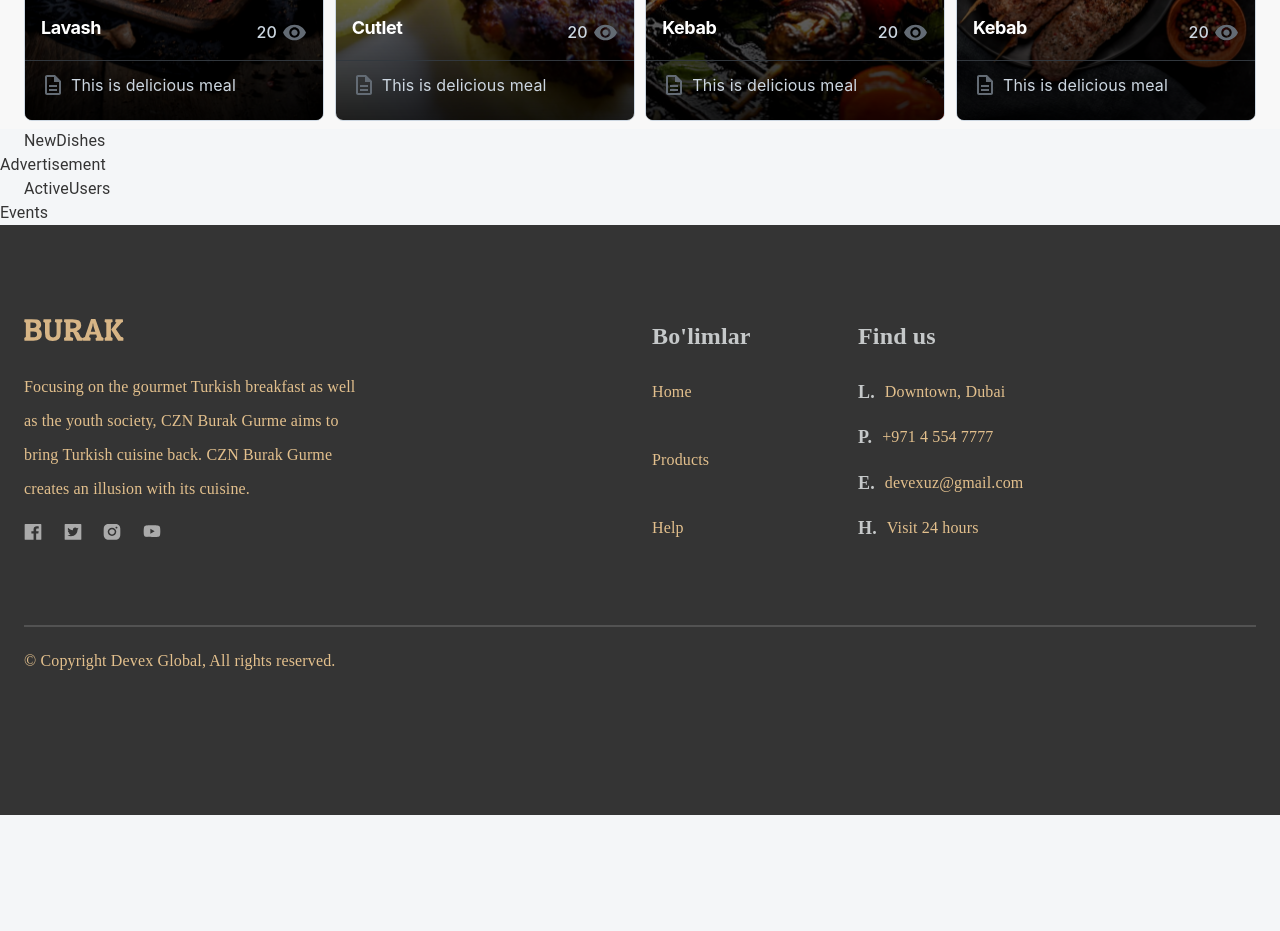
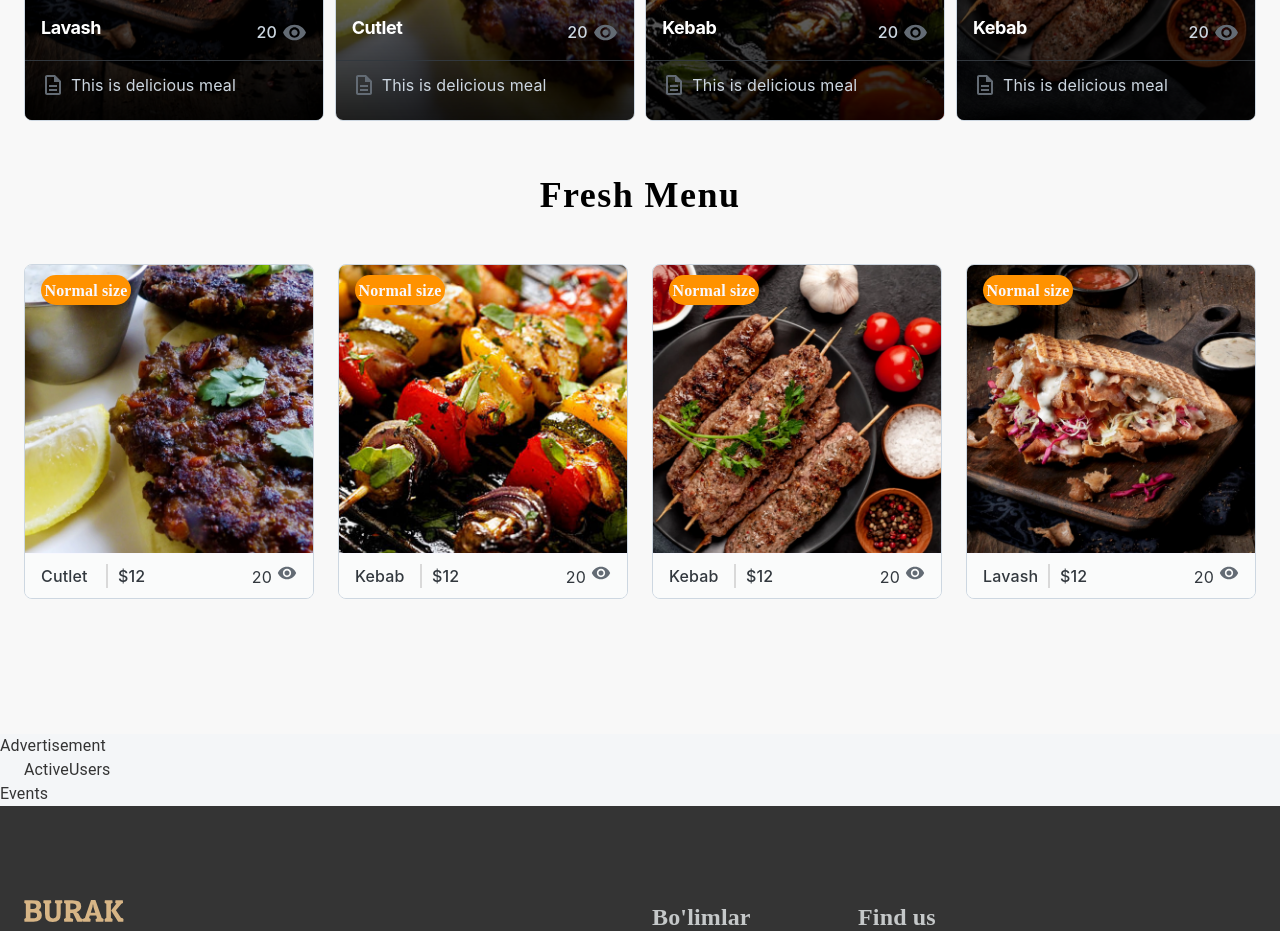
Before and after one commit to odilboooy10/burak-react, a React (Create React App) app: page / in a window 1280 px wide. Shown: the part 1460-2391 px from the top of the page. Before the commit the page ends 2275 px from the top, so only its background shows below. Built offline with nearby package versions, Linux system fonts and the light colour scheme.

Commit message:
feat: Create and modify popular and new dishes sectional component

```diff
--- a/src/app/screens/homePage/NewDishes.tsx
+++ b/src/app/screens/homePage/NewDishes.tsx
@@ -1,8 +1,71 @@
-import React from "react";
-import { Container } from "@mui/material";
+import { Box, Container, Stack } from "@mui/material";
+import { CssVarsProvider } from "@mui/joy/styles";
+import Card from "@mui/joy/Card";
+import CardContent from "@mui/joy/CardContent";
+import CardOverflow from "@mui/joy/CardOverflow";
+import Typography from "@mui/joy/Typography";
+import { CardCover } from "@mui/joy";
+import VisibilityIcon from "@mui/icons-material/Visibility";
+import DescriptionOutlinedIcon from "@mui/icons-material/DescriptionOutlined";
+import AspectRatio from "@mui/joy/AspectRatio";
+import Divider from "../../components/divider"
 
-export default function NewDishes() {
-    return(<div>
-        <Container>NewDishes</Container>
-        </div>);
+const newDishList = [
+  { productName: "Cutlet", imagePath: "/img/cutlet.webp" },
+  { productName: "Kebab", imagePath: "/img/kebab.webp" },
+  { productName: "Kebab", imagePath: "/img/kebab-fresh.webp" },
+  { productName: "Lavash", imagePath: "/img/lavash.webp" },
+];
+
+function NewDishes() {
+  return (
+    <div className={"new-dishes-frame"}>
+      <Container>
+        <Stack className={"main"}>
+          <Box className={"category-title"}>Fresh Menu</Box>
+          <Stack className={"cards-frame"}>
+            <CssVarsProvider>
+              {newDishList.length !== 0 ? (
+                newDishList.map((ele, index) => {
+                  return (
+                    <Card key={index} variant="outlined" className={"card"}>
+                      <CardOverflow>
+                        <div className="product-sale">Normal size</div>
+                        <AspectRatio ratio="1">
+                            <img src={ele.imagePath} alt="image" />
+                        </AspectRatio>
+                      </CardOverflow>
+                      <CardOverflow variant="soft" className="product-detail">
+                        <Stack className="info">
+                            <Stack className="product-top">
+                                <Typography className={"title"}>
+                                    {ele.productName}
+                                </Typography>
+                                <Divider width="2" height="24" bg="#d9d9d9" />
+                                <Typography className={"price"}>$12</Typography>
+                            </Stack>
+                            <Stack className="product-bottom">
+                                <Typography className={"views"}>
+                                    20
+                                    <VisibilityIcon
+                                    sx={{ fontSize: 20, marginLeft: "5px"}}
+                                    />
+                                </Typography>
+                            </Stack>
+                        </Stack>
+                      </CardOverflow>
+                    </Card>
+                  );
+                })
+              ) : (
+                <Box className="no-data">New Products are not available!</Box>
+              )}
+            </CssVarsProvider>
+          </Stack>
+        </Stack>
+      </Container>
+    </div>
+  );
 }
+
+export default NewDishes;
--- a/src/app/screens/homePage/PopularDishes.tsx
+++ b/src/app/screens/homePage/PopularDishes.tsx
@@ -81,7 +81,7 @@ function PopularDishes() {
               );
             })
             ) : (
-              <Box className="no-data">New Products are not available!</Box>
+              <Box className="no-data">Products are not available!</Box>
             )}
           </Stack>
         </Stack>
--- a/src/css/home.css
+++ b/src/css/home.css
@@ -97,3 +97,141 @@
     ),
     linear-gradient(to top, rgba(0, 0, 0, 0.8), rgba(0, 0, 0, 0) 300px);
 }
+
+.homepage .popular-dishes-frame .no-data {
+    width: 100%;
+    height: 300px;
+    display: flex;
+    justify-content: center;
+    align-items: center;
+    text-transform: capitalize;
+    font-family: "Poppins";
+    font-style: normal;
+    font-weight: 400;
+    font-size: 30px;
+    line-height: 34px;
+    color: #e3c08d;
+}
+
+/** NEW DISHES **/
+
+.homepage .new-dishes-frame {
+    width: 100%;
+    height: 605px;
+    display: flex;
+    background: #f8f8f8;
+}
+
+.homepage .new-dishes-frame .main {
+    margin-top: 45px;
+    display: flex;
+    flex-direction: column;
+    align-items: center;
+}
+
+.homepage .new-dishes-frame .main .card {
+    height: 335px;
+    width: 290px;
+    cursor: pointer;
+}
+
+.homepage .new-dishes-frame .product-sale {
+    position: absolute;
+    margin-top: 10px;
+    z-index: 100;
+    width: 90px;
+    height: 30px;
+    display: flex;
+    align-items: center;
+    justify-content: center;
+    background: #ff9200;
+    box-shadow: 4px 6px 20px rgba(0, 0, 0, 0.1);
+    border-radius: 25px;
+    font-family: "Poppins";
+    font-style: normal;
+    font-weight: 600;
+    font-style: 12px;
+    line-height: 21px;
+    color: #f8f8ff;
+}
+
+.homepage .new-dishes-frame .category-title {
+    text-align: center;
+    font-family: "Dancing Script";
+    font-style: normal;
+    font-size: 36px;
+    font-weight: 600;
+    line-height: 43px;
+    letter-spacing: 1.44px;
+    color: #000;
+}
+
+.homepage .new-dishes-frame .main .cards-frame {
+    width: 100%;
+    margin: 47px 2px 2px 2px;
+    display: flex;
+    flex-direction: row;
+    justify-content: space-between;
+}
+
+.homepage .new-dishes-frame .product-detail {
+    width: auto;
+    height: 49%;
+    display: flex;
+    justify-content: center;
+    margin-top: -12px;
+    border-top: 1px solid;
+    border-color: #f8f8ff;
+    background-color: #fafbfb;
+}
+
+.homepage .new-dishes-frame .product-detail .info {
+    width: 100%;
+    display: flex;
+    flex-direction: row;
+    justify-content: space-between;
+    align-items: center;
+}
+
+.homepage .new-dishes-frame .product-top {
+    display: flex;
+    flex-direction: row;
+}
+
+.homepage .new-dishes-frame .product-detail .title {
+    width: 65px;
+    font-weight: 500;
+}
+
+.homepage .new-dishes-frame .product-detail .price {
+    margin-left: 10px;
+    width: 20px;
+    font-weight: 500;
+}
+
+.homepage .new-products-frame .product-detail .divider {
+    margin: 0 10px 0 10px;
+    width: 2px;
+    background-color: #d9d9d9;
+}
+
+.homepage .new-products-frame .product-detail .views {
+    display: flex;
+    align-items: center;
+    font-weight: 500;
+}
+
+.homepage .new-products-frame .no-data {
+    width: 100%;
+    height: 300px;
+    display: flex;
+    justify-content: center;
+    align-items: center;
+    text-transform: capitalize;
+    font-family: "Poppins";
+    font-style: normal;
+    font-weight: 400;
+    font-size: 30px;
+    line-height: 34px;
+    color: #e3c08d;
+}
```
